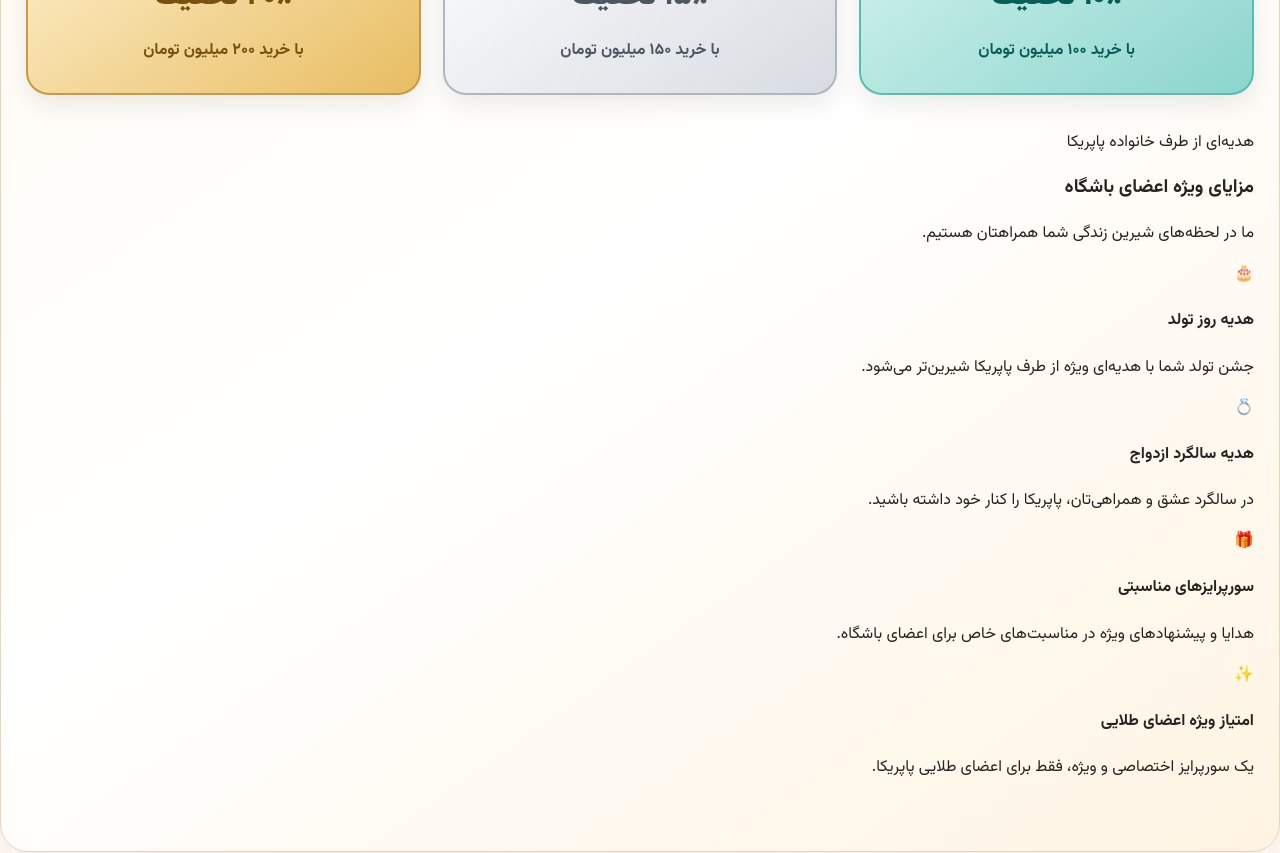
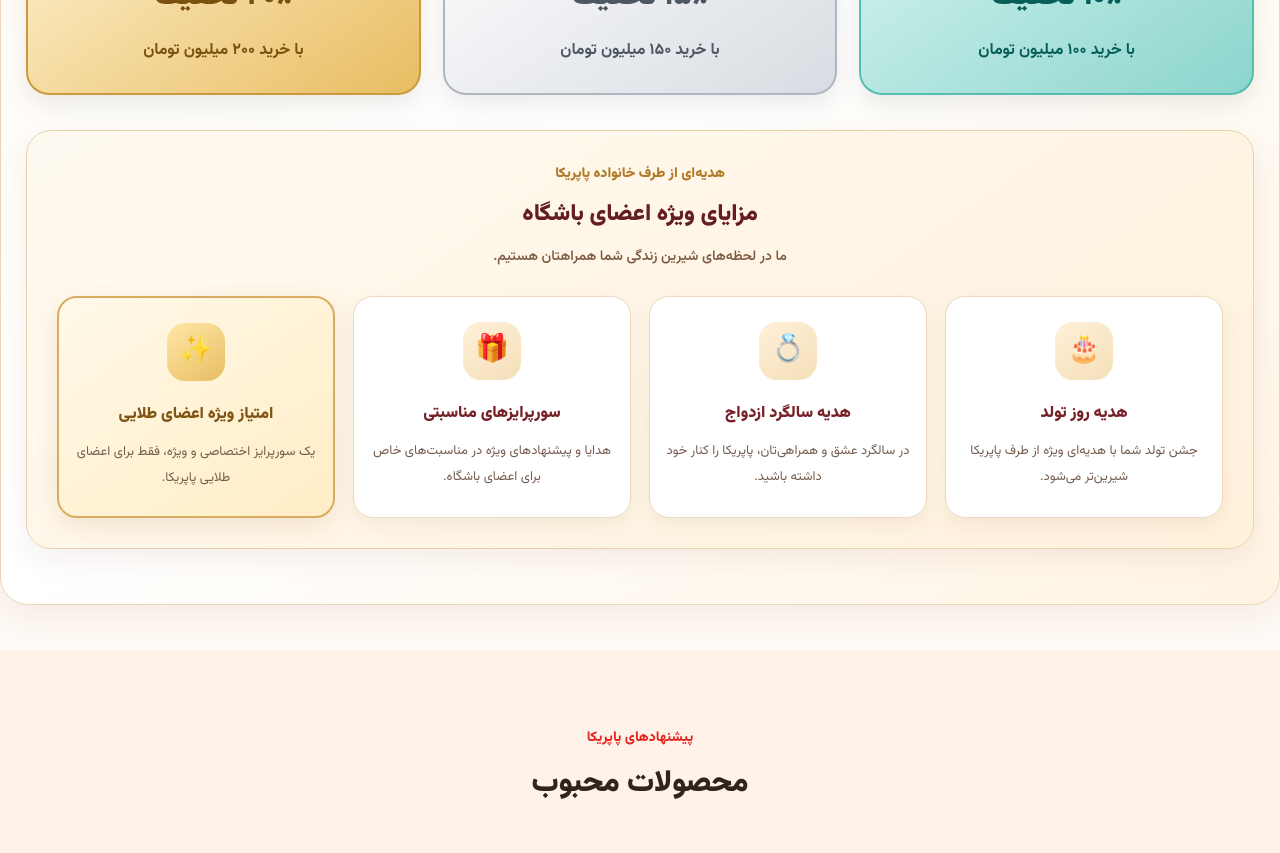
Before and after one commit to romistay/paprika-store, a React (Vite) app: page / in a window 1280 px wide. Shown: the part 1600-2453 px from the top of the page. Built offline with nearby package versions, Linux system fonts and the light colour scheme.

Commit message:
Update index.css

```diff
--- a/src/index.css
+++ b/src/index.css
@@ -4131,3 +4131,120 @@ box-shadow: 0 14px 28px rgba(80, 50, 30, 0.10);
     padding: 20px;
   }
 }
+
+/* ===== PAPRIKA PREMIUM LOYALTY BENEFITS ===== */
+
+.loyalty-benefits {
+  margin-top: 35px;
+  padding: 30px;
+  border-radius: 25px;
+  background: linear-gradient(145deg, #fffaf1, #fff1dc);
+  border: 1px solid #e8d2ad;
+  box-shadow: 0 10px 28px rgba(100, 29, 32, 0.07);
+}
+
+.loyalty-benefits-heading {
+  text-align: center;
+  margin-bottom: 28px;
+}
+
+.loyalty-benefits-heading span {
+  color: #b17a28;
+  font-size: 14px;
+  font-weight: 900;
+}
+
+.loyalty-benefits-heading h3 {
+  color: #641d20;
+  font-size: 23px;
+  font-weight: 900;
+  margin: 10px 0;
+}
+
+.loyalty-benefits-heading p {
+  color: #805b43;
+  font-size: 14px;
+  font-weight: 600;
+}
+
+.loyalty-benefits-grid {
+  display: grid;
+  grid-template-columns: repeat(4, minmax(0, 1fr));
+  gap: 18px;
+}
+
+.loyalty-benefit-card {
+  padding: 25px 15px;
+  text-align: center;
+  background: #ffffff;
+  border: 1px solid #ead9bd;
+  border-radius: 20px;
+  box-shadow: 0 7px 20px rgba(70, 30, 25, 0.06);
+  transition: transform .3s ease, box-shadow .3s ease;
+}
+
+.loyalty-benefit-card:hover {
+  transform: translateY(-6px);
+  box-shadow: 0 13px 27px rgba(100, 29, 32, 0.12);
+}
+
+.loyalty-benefit-icon {
+  width: 58px;
+  height: 58px;
+  display: flex;
+  align-items: center;
+  justify-content: center;
+  margin: 0 auto 15px;
+  border-radius: 18px;
+  background: linear-gradient(145deg, #fff0d8, #f5dfb9);
+  font-size: 27px;
+}
+
+.loyalty-benefit-card h4 {
+  color: #762027;
+  font-size: 16px;
+  font-weight: 900;
+  margin-bottom: 12px;
+}
+
+.loyalty-benefit-card p {
+  color: #765c4d;
+  font-size: 13px;
+  line-height: 2;
+  margin: 0;
+}
+
+.loyalty-benefit-card.gold-benefit {
+  background: linear-gradient(145deg, #fff9e9, #ffedc5);
+  border: 2px solid #d9ad61;
+  box-shadow: 0 8px 23px rgba(145, 91, 24, 0.12);
+}
+
+.gold-benefit .loyalty-benefit-icon {
+  background: linear-gradient(145deg, #ffe8a8, #e8bd62);
+}
+
+.gold-benefit h4 {
+  color: #805414;
+}
+
+@media (max-width: 900px) {
+  .loyalty-benefits-grid {
+    grid-template-columns: repeat(2, minmax(0, 1fr));
+  }
+}
+
+@media (max-width: 500px) {
+  .loyalty-benefits {
+    padding: 22px 14px;
+  }
+
+  .loyalty-benefits-grid {
+    grid-template-columns: 1fr;
+    gap: 14px;
+  }
+
+  .loyalty-benefits-heading h3 {
+    font-size: 20px;
+  }
+}
```
